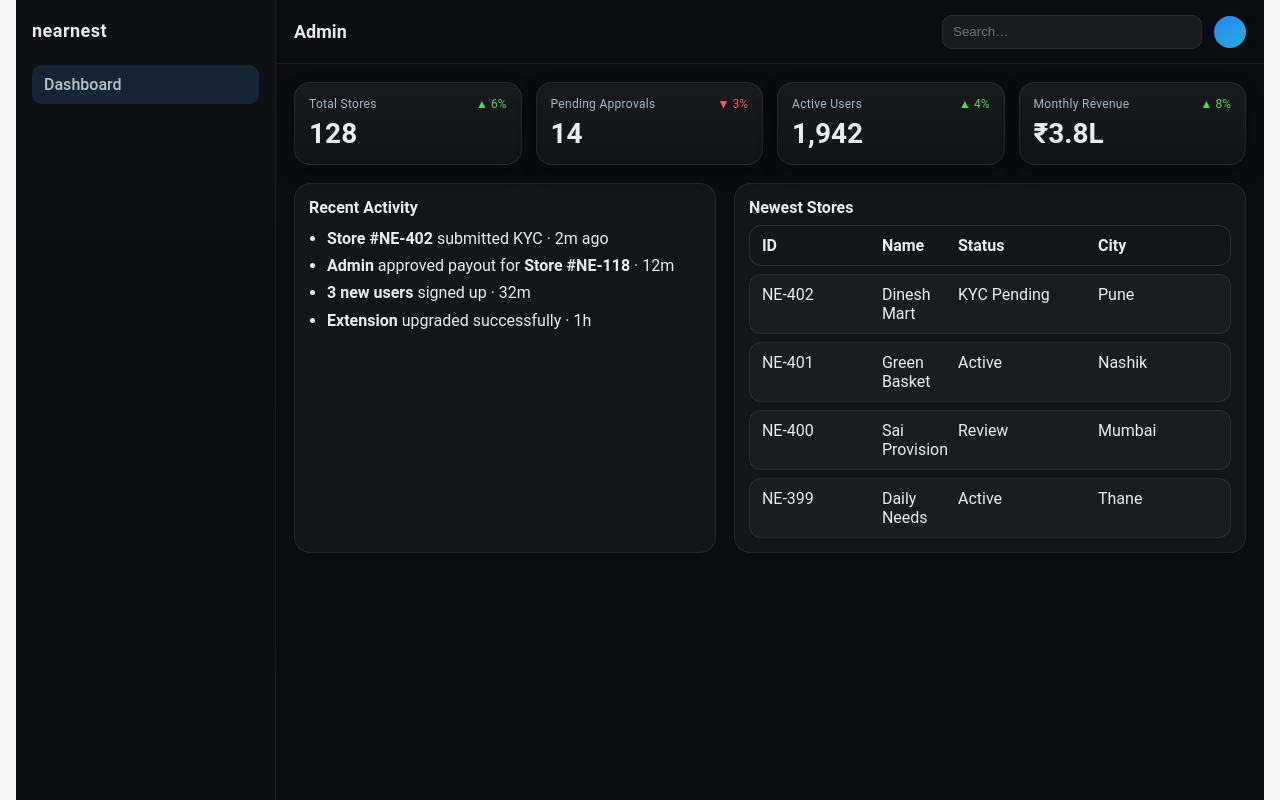
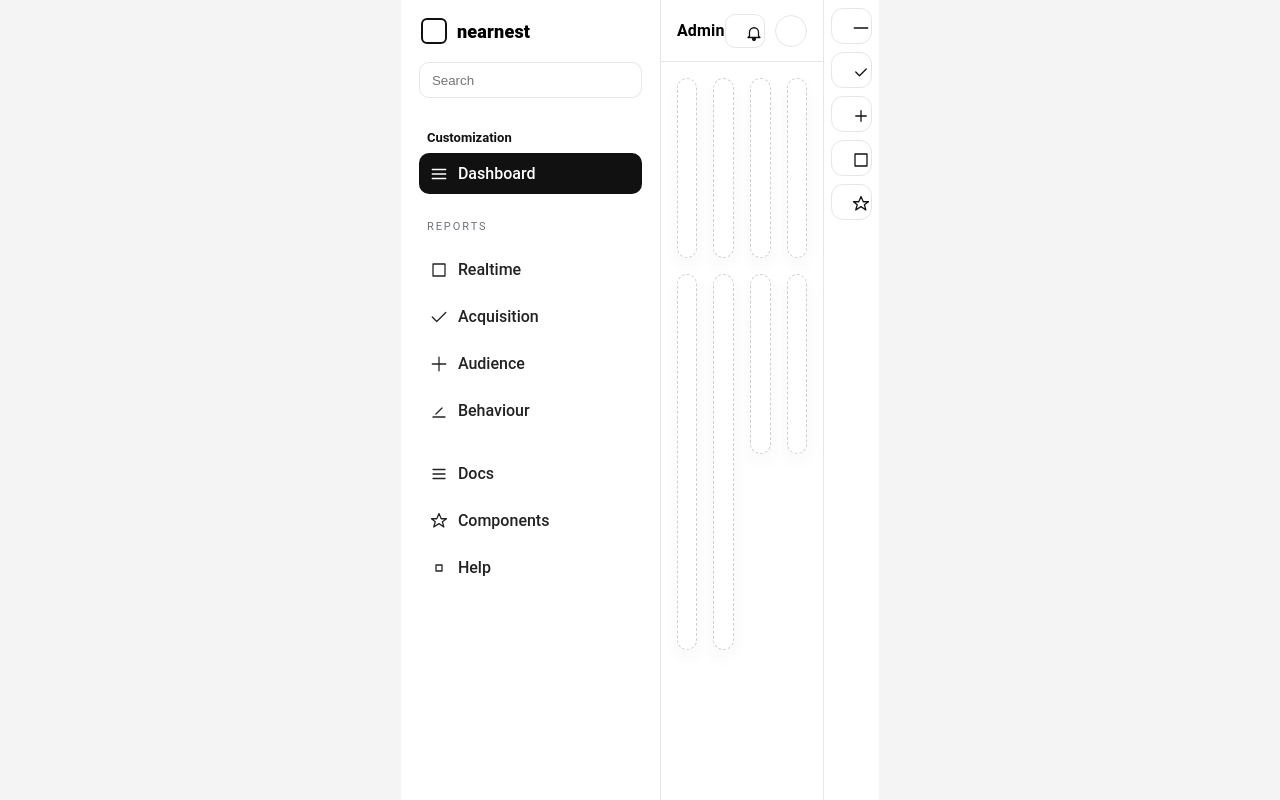
Before and after one commit to NoirPrimordial7/nearnest, a React (Vite) app in the folder web-portal/: page /admin in a window 1280 px wide. Built offline with nearby package versions, Linux system fonts and the light colour scheme; no server answers; sample sign-in values are in the browser's storage.

Commit message:
feat(admin): flowbite-style layout with right rail, light minimal theme

```diff
--- a/web-portal/src/pages/Admin/AdminLayout.jsx
+++ b/web-portal/src/pages/Admin/AdminLayout.jsx
@@ -1,29 +1,67 @@
 import { Outlet, NavLink } from "react-router-dom";
 import styles from "./AdminLayout.module.css";
+
+function Icon({ path, size = 18 }) {
+  return (
+    <svg width={size} height={size} viewBox="0 0 24 24" fill="none" className={styles.icon}>
+      <path d={path} stroke="currentColor" strokeWidth="1.7" strokeLinecap="round" strokeLinejoin="round"/>
+    </svg>
+  );
+}
 
 export default function AdminLayout() {
   return (
     <div className={styles.shell}>
+      {/* LEFT SIDEBAR */}
       <aside className={styles.sidebar}>
-        <div className={styles.brand}>nearnest</div>
+        <div className={styles.brandRow}>
+          <div className={styles.logoOutline} aria-label="logo" />
+          <span className={styles.brand}>nearnest</span>
+        </div>
 
-        <nav className={styles.nav}>
-          <NavLink to="/admin" end className={({isActive}) => isActive ? styles.active : ""}>
-            <span>Dashboard</span>
-          </NavLink>
-          {/* Add more sections later */}
-          {/* <NavLink to="/admin/stores">Stores</NavLink> */}
-          {/* <NavLink to="/admin/users">Users</NavLink> */}
-          {/* <NavLink to="/admin/settings">Settings</NavLink> */}
+        <div className={styles.searchWrap}>
+          <input className={styles.search} placeholder="Search" />
+        </div>
+
+        <nav className={styles.section}>
+          <div className={styles.sectionTitle}>Customization</div>
+          <ul>
+            <li>
+              <NavLink to="/admin" end className={({isActive}) => isActive ? styles.active : undefined}>
+                <Icon path="M3 12h18M3 6h18M3 18h18" /> <span>Dashboard</span>
+              </NavLink>
+            </li>
+          </ul>
+        </nav>
+
+        <div className={styles.sectionSub}>REPORTS</div>
+        <nav className={styles.section}>
+          <ul>
+            <li><a><Icon path="M4 4h16v16H4z" /> <span>Realtime</span></a></li>
+            <li><a><Icon path="M3 12l6 6L21 6" /> <span>Acquisition</span></a></li>
+            <li><a><Icon path="M12 3v18M3 12h18" /> <span>Audience</span></a></li>
+            <li><a><Icon path="M4 20h16M8 16l8-8" /> <span>Behaviour</span></a></li>
+          </ul>
+        </nav>
+
+        <nav className={styles.section}>
+          <ul>
+            <li><a><Icon path="M4 6h16M4 12h16M4 18h16" /> <span>Docs</span></a></li>
+            <li><a><Icon path="M12 2l3 7h7l-5.5 4 2 7-6.5-4.5L5 20l2-7L2 9h7z" /> <span>Components</span></a></li>
+            <li><a><Icon path="M8 8h8v8H8z" /> <span>Help</span></a></li>
+          </ul>
         </nav>
       </aside>
 
+      {/* MAIN */}
       <main className={styles.main}>
         <header className={styles.topbar}>
-          <h1 className={styles.pageTitle}>Admin</h1>
-          <div className={styles.actions}>
-            <input className={styles.search} placeholder="Search…" />
-            <div className={styles.avatar} title="Profile" />
+          <div className={styles.crumb}>Admin</div>
+          <div className={styles.topActions}>
+            <button className={styles.ghostBtn} title="Notifications">
+              <Icon path="M12 22a2 2 0 0 0 2-2H10a2 2 0 0 0 2 2zm6-6V11a6 6 0 1 0-12 0v5l-2 2h16l-2-2z" />
+            </button>
+            <div className={styles.avatar} />
           </div>
         </header>
 
@@ -31,6 +69,19 @@ export default function AdminLayout() {
           <Outlet />
         </section>
       </main>
+
+      {/* RIGHT RAIL */}
+      <aside className={styles.rail}>
+        {[
+          "M3 12h18",                   // line
+          "M5 12l5 5L19 8",             // check
+          "M12 5v14M5 12h14",           // plus
+          "M4 4h16v16H4z",              // square
+          "M12 2l3 7h7l-5.5 4 2 7-6.5-4.5L5 20l2-7L2 9h7z", // star
+        ].map((p, i) => (
+          <button key={i} className={styles.railBtn}><Icon path={p} /></button>
+        ))}
+      </aside>
     </div>
   );
 }
--- a/web-portal/src/pages/Admin/AdminLayout.module.css
+++ b/web-portal/src/pages/Admin/AdminLayout.module.css
@@ -1,62 +1,98 @@
+/* layout grid */
 .shell {
   display: grid;
-  grid-template-columns: 260px 1fr;
+  grid-template-columns: 260px 1fr 56px; /* left sidebar | main | right rail */
   min-height: 100vh;
-  background: #0b0c0f;            /* dark, like denqid */
-  color: #e9edf1;
+  background: var(--bg);  /* light cream/white from index.css */
+  color: var(--text);
 }
 
-/* Sidebar */
+/* ---------- left sidebar ---------- */
 .sidebar {
-  background: linear-gradient(180deg, #0f1115 0%, #0b0c0f 100%);
-  border-right: 1px solid rgba(255,255,255,0.06);
-  padding: 20px 16px;
+  background: #fff;
+  border-right: 1px solid var(--border);
+  padding: 14px 12px;
+  position: sticky; top: 0; height: 100vh;
+  display: flex; flex-direction: column; gap: 10px;
 }
-.brand {
-  font-weight: 700;
-  letter-spacing: 0.5px;
-  font-size: 18px;
-  margin-bottom: 24px;
+
+.brandRow { display: flex; align-items: center; gap: 10px; padding: 4px 8px 6px; }
+.logoOutline {
+  width: 26px; height: 26px; border-radius: 6px;
+  border: 2px solid #111; background: transparent;
 }
-.nav a {
-  display: block;
-  padding: 10px 12px;
-  margin: 6px 0;
-  border-radius: 10px;
-  color: #b8c2cc;
-  text-decoration: none;
-  transition: transform .12s ease, background .12s ease;
+.brand { font-weight: 800; letter-spacing: .2px; font-size: 18px; }
+
+.searchWrap { padding: 2px 6px 8px; }
+.search {
+  width: 100%; height: 36px; border-radius: 10px;
+  border: 1px solid var(--border); background: #fff; color: var(--text);
+  padding: 0 12px;
 }
-.nav a:hover { background: rgba(255,255,255,0.06); transform: translateY(-1px); }
-.active { background: rgba(48,157,255,0.15); color: #dff0ff; }
 
-/* Main */
-.main { display: grid; grid-template-rows: 64px 1fr; }
+.section { padding: 6px 6px; }
+.section ul { list-style: none; margin: 0; padding: 0; display: grid; gap: 6px; }
+.section a {
+  display: flex; align-items: center; gap: 10px;
+  padding: 10px 10px; border-radius: 10px;
+  color: #222; text-decoration: none; border: 1px solid transparent;
+  transition: background .15s ease, border-color .15s ease, transform .12s ease;
+}
+.section a:hover { background: rgba(0,0,0,.04); border-color: var(--border); transform: translateY(-1px); }
+.active { background: #111; color: #fff !important; }
+
+.sectionTitle { font-weight: 700; font-size: 13px; color: #111; margin: 8px 8px; }
+.sectionSub {
+  color: #6b7280; font-size: 11px; letter-spacing: .18em; margin: 10px 14px 0;
+}
+
+/* ---------- main area ---------- */
+.main { display: grid; grid-template-rows: 62px 1fr; background: var(--bg); }
 
 .topbar {
   display: flex; align-items: center; justify-content: space-between;
-  padding: 0 18px;
-  border-bottom: 1px solid rgba(255,255,255,0.06);
-  backdrop-filter: blur(6px);
+  padding: 0 16px; border-bottom: 1px solid var(--border);
+  position: sticky; top: 0; background: rgba(255,255,255,.8); backdrop-filter: blur(6px);
 }
-.pageTitle { font-size: 18px; margin: 0; }
-.actions { display: flex; gap: 12px; align-items: center; }
-.search {
-  height: 34px; width: 260px; max-width: 38vw;
-  background: rgba(255,255,255,0.06);
-  border: 1px solid rgba(255,255,255,0.08);
-  color: #e9edf1; border-radius: 10px; padding: 0 10px;
+.crumb { font-weight: 700; letter-spacing: .2px; }
+.topActions { display: flex; align-items: center; gap: 10px; }
+.ghostBtn {
+  height: 34px; width: 34px; border-radius: 10px; border: 1px solid var(--border);
+  background: #fff; color: #111; display: grid; place-items: center;
 }
-.avatar {
-  width: 32px; height: 32px; border-radius: 50%;
-  background: linear-gradient(135deg, #2f80ed 0%, #1cb5e0 100%);
+.avatar { width: 32px; height: 32px; border-radius: 50%; border: 1px solid var(--border); background: #fff; }
+
+.content { padding: 16px; }
+
+/* ---------- right rail ---------- */
+.rail {
+  border-left: 1px solid var(--border);
+  background: #fff; padding: 8px 8px;
+  position: sticky; top: 0; height: 100vh;
+  display: flex; flex-direction: column; gap: 8px; align-items: center;
 }
+.railBtn {
+  height: 36px; width: 36px; border-radius: 12px;
+  border: 1px solid var(--border); background: #fff; color: #111;
+  display: grid; place-items: center;
+  transition: transform .12s ease, box-shadow .12s ease;
+}
+.railBtn:hover { transform: translateY(-2px); box-shadow: 0 10px 18px rgba(17,17,17,.06); }
 
-.content { padding: 18px; }
+/* icons */
+.icon { display: block; }
 
-/* Responsive */
-@media (max-width: 980px) {
+/* ---------- responsive ---------- */
+@media (max-width: 1100px) {
+  .shell { grid-template-columns: 220px 1fr 56px; }
+}
+@media (max-width: 900px) {
+  .shell { grid-template-columns: 80px 1fr 56px; }
+  .brand { display: none; }
+  .searchWrap { display: none; }
+  .section a span { display: none; }
+}
+@media (max-width: 640px) {
+  .rail { display: none; }
   .shell { grid-template-columns: 72px 1fr; }
-  .brand { display: none; }
-  .nav a span { display: none; }
 }
--- a/web-portal/src/pages/Admin/Dashboard.jsx
+++ b/web-portal/src/pages/Admin/Dashboard.jsx
@@ -1,62 +1,14 @@
 import styles from "./Dashboard.module.css";
 
-function StatCard({ label, value, delta }) {
-  return (
-    <div className={styles.card}>
-      <div className={styles.cardTop}>
-        <span className={styles.cardLabel}>{label}</span>
-        {delta !== undefined && (
-          <span className={delta >= 0 ? styles.deltaUp : styles.deltaDown}>
-            {delta >= 0 ? `▲ ${delta}%` : `▼ ${Math.abs(delta)}%`}
-          </span>
-        )}
-      </div>
-      <div className={styles.cardValue}>{value}</div>
-    </div>
-  );
-}
-
 export default function AdminDashboard() {
+  // placeholder cells; you’ll replace with real cards/graphs later
+  const cells = new Array(8).fill(0);
   return (
     <div className={styles.wrap}>
-      {/* Top stats */}
-      <div className={styles.grid4}>
-        <StatCard label="Total Stores" value="128" delta={6} />
-        <StatCard label="Pending Approvals" value="14" delta={-3} />
-        <StatCard label="Active Users" value="1,942" delta={4} />
-        <StatCard label="Monthly Revenue" value="₹3.8L" delta={8} />
-      </div>
-
-      {/* Two columns: activity + table */}
-      <div className={styles.cols2}>
-        <div className={styles.panel}>
-          <div className={styles.panelTitle}>Recent Activity</div>
-          <ul className={styles.timeline}>
-            <li><b>Store #NE-402</b> submitted KYC · 2m ago</li>
-            <li><b>Admin</b> approved payout for <b>Store #NE-118</b> · 12m</li>
-            <li><b>3 new users</b> signed up · 32m</li>
-            <li><b>Extension</b> upgraded successfully · 1h</li>
-          </ul>
-        </div>
-
-        <div className={styles.panel}>
-          <div className={styles.panelTitle}>Newest Stores</div>
-          <div className={styles.table}>
-            <div className={styles.tr + " " + styles.th}>
-              <div>ID</div><div>Name</div><div>Status</div><div>City</div>
-            </div>
-            {[
-              ["NE-402","Dinesh Mart","KYC Pending","Pune"],
-              ["NE-401","Green Basket","Active","Nashik"],
-              ["NE-400","Sai Provision","Review","Mumbai"],
-              ["NE-399","Daily Needs","Active","Thane"],
-            ].map((r, i) => (
-              <div className={styles.tr} key={i}>
-                <div>{r[0]}</div><div>{r[1]}</div><div>{r[2]}</div><div>{r[3]}</div>
-              </div>
-            ))}
-          </div>
-        </div>
+      <div className={styles.grid}>
+        {cells.map((_, i) => (
+          <div key={i} className={styles.cell}/>
+        ))}
       </div>
     </div>
   );
--- a/web-portal/src/pages/Admin/Dashboard.module.css
+++ b/web-portal/src/pages/Admin/Dashboard.module.css
@@ -1,49 +1,33 @@
-.wrap { display: grid; gap: 18px; }
+.wrap { max-width: 1400px; margin-inline: auto; }
 
-.grid4 {
-  display: grid; gap: 14px;
-  grid-template-columns: repeat(4, minmax(0,1fr));
-}
-.card {
-  background: linear-gradient(180deg, rgba(255,255,255,0.06), rgba(255,255,255,0.03));
-  border: 1px solid rgba(255,255,255,0.08);
-  border-radius: 16px; padding: 14px;
-  box-shadow: 0 6px 18px rgba(0,0,0,0.25);
-}
-.cardTop { display: flex; justify-content: space-between; align-items: center; }
-.cardLabel { color: #aab6c2; font-size: 12px; letter-spacing: .3px; }
-.cardValue { font-size: 28px; font-weight: 700; margin-top: 6px; }
-.deltaUp { color: #4cd964; font-size: 12px; }
-.deltaDown { color: #ff5e57; font-size: 12px; }
-
-.cols2 {
-  display: grid; gap: 18px;
-  grid-template-columns: 1.2fr 1fr;
+.grid {
+  display: grid;
+  grid-template-columns: repeat(4, minmax(0, 1fr));
+  grid-auto-rows: 180px;
+  gap: 16px;
 }
 
-.panel {
-  background: rgba(255,255,255,0.04);
-  border: 1px solid rgba(255,255,255,0.08);
-  border-radius: 16px; padding: 14px;
+/* Tall cells to mimic the second row layout in your screenshot */
+.cell {
+  background: #fff;
+  border-radius: 16px;
+  position: relative;
+  border: 1px dashed #cfcfcf;
+  box-shadow: 0 8px 18px rgba(17,17,17,.04);
+  transition: transform .12s ease, box-shadow .12s ease;
 }
-.panelTitle { font-weight: 600; margin-bottom: 8px; }
+.cell:hover { transform: translateY(-2px); box-shadow: 0 12px 22px rgba(17,17,17,.06); }
 
-.timeline { margin: 0; padding-left: 18px; line-height: 1.7; }
-
-.table { display: grid; gap: 8px; }
-.tr {
-  display: grid; grid-template-columns: 110px 1fr 130px 120px;
-  gap: 10px; padding: 10px 12px;
-  background: rgba(255,255,255,0.03);
-  border: 1px solid rgba(255,255,255,0.08);
-  border-radius: 12px;
-}
-.th { background: transparent; border-color: rgba(255,255,255,0.12); font-weight: 600; }
+/* Make a couple of them taller to create the pattern */
+.cell:nth-child(5),
+.cell:nth-child(6) { grid-row: span 2; }
 
 @media (max-width: 1200px) {
-  .grid4 { grid-template-columns: repeat(2, 1fr); }
-  .cols2 { grid-template-columns: 1fr; }
+  .grid { grid-template-columns: repeat(3, 1fr); }
 }
-@media (max-width: 640px) {
-  .tr { grid-template-columns: 1fr 1fr; }
+@media (max-width: 900px) {
+  .grid { grid-template-columns: repeat(2, 1fr); }
 }
+@media (max-width: 560px) {
+  .grid { grid-template-columns: 1fr; }
+}
```
